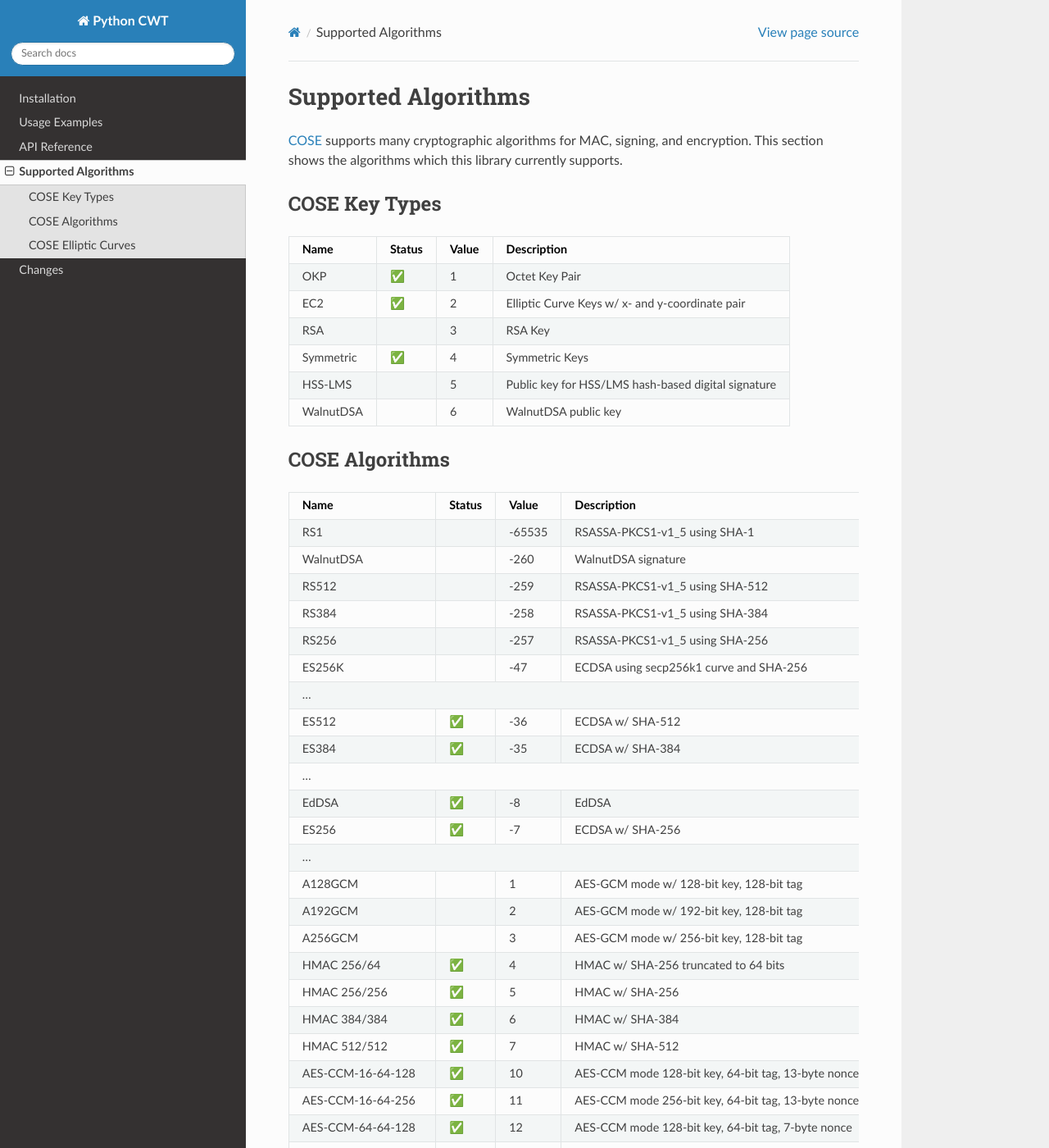
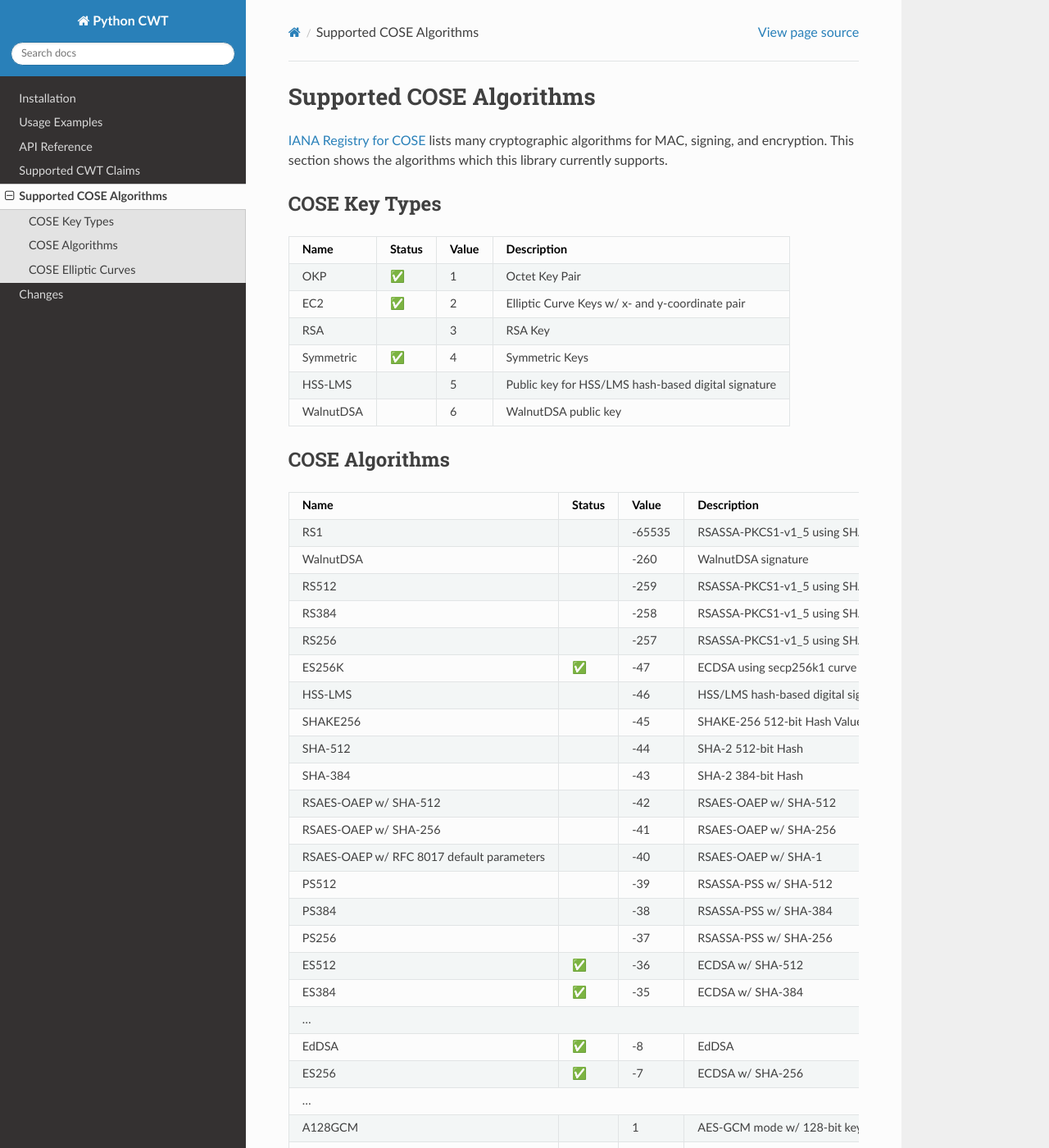
Before and after one commit to dajiaji/python-cwt, a Sphinx documentation site: the page built from docs/algorithms.rst, in a window 1280 px wide and 1400 px high. Shown: the whole window at 82% size. Built offline with Sphinx 7.4.7 and the Read the Docs theme 2.0.0, drawn with Linux system fonts in a browser that asks for light colours.

Commit message:
Update supported algorithms and claims.

```diff
--- a/docs/algorithms.rst
+++ b/docs/algorithms.rst
@@ -1,7 +1,7 @@
-Supported Algorithms
-====================
+Supported COSE Algorithms
+=========================
 
-`COSE`_ supports many cryptographic algorithms for MAC, signing, and encryption.
+`IANA Registry for COSE`_ lists many cryptographic algorithms for MAC, signing, and encryption.
 This section shows the algorithms which this library currently supports.
 
 
@@ -28,67 +28,94 @@
 COSE Algorithms
 ---------------
 
-+----------------------+--------+-------+-------------------------------------------------------+
-| Name                 | Status | Value | Description                                           |
-+======================+========+=======+=======================================================+
-| RS1                  |        | -65535| RSASSA-PKCS1-v1_5 using SHA-1                         |
-+----------------------+--------+-------+-------------------------------------------------------+
-| WalnutDSA            |        | -260  | WalnutDSA signature                                   |
-+----------------------+--------+-------+-------------------------------------------------------+
-| RS512                |        | -259  | RSASSA-PKCS1-v1_5 using SHA-512                       |
-+----------------------+--------+-------+-------------------------------------------------------+
-| RS384                |        | -258  | RSASSA-PKCS1-v1_5 using SHA-384                       |
-+----------------------+--------+-------+-------------------------------------------------------+
-| RS256                |        | -257  | RSASSA-PKCS1-v1_5 using SHA-256                       |
-+----------------------+--------+-------+-------------------------------------------------------+
-| ES256K               |        | -47   | ECDSA using secp256k1 curve and SHA-256               |
-+----------------------+--------+-------+-------------------------------------------------------+
++------------------------+--------+-------+-----------------------------------------------------+
+| Name                   | Status | Value | Description                                         |
++========================+========+=======+=====================================================+
+| RS1                    |        | -65535| RSASSA-PKCS1-v1_5 using SHA-1                       |
++------------------------+--------+-------+-----------------------------------------------------+
+| WalnutDSA              |        | -260  | WalnutDSA signature                                 |
++------------------------+--------+-------+-----------------------------------------------------+
+| RS512                  |        | -259  | RSASSA-PKCS1-v1_5 using SHA-512                     |
++------------------------+--------+-------+-----------------------------------------------------+
+| RS384                  |        | -258  | RSASSA-PKCS1-v1_5 using SHA-384                     |
++------------------------+--------+-------+-----------------------------------------------------+
+| RS256                  |        | -257  | RSASSA-PKCS1-v1_5 using SHA-256                     |
++------------------------+--------+-------+-----------------------------------------------------+
+| ES256K                 | ✅     | -47   | ECDSA using secp256k1 curve and SHA-256             |
++------------------------+--------+-------+-----------------------------------------------------+
+| HSS-LMS                |        | -46   | HSS/LMS hash-based digital signature                |
++------------------------+--------+-------+-----------------------------------------------------+
+| SHAKE256               |        | -45   | SHAKE-256 512-bit Hash Value                        |
++------------------------+--------+-------+-----------------------------------------------------+
+| SHA-512                |        | -44   | SHA-2 512-bit Hash                                  |
++------------------------+--------+-------+-----------------------------------------------------+
+| SHA-384                |        | -43   | SHA-2 384-bit Hash                                  |
++------------------------+--------+-------+-----------------------------------------------------+
+| RSAES-OAEP w/ SHA-512	 |        | -42   | RSAES-OAEP w/ SHA-512                               |
++------------------------+--------+-------+-----------------------------------------------------+
+| RSAES-OAEP w/ SHA-256	 |        | -41   | RSAES-OAEP w/ SHA-256                               |
++------------------------+--------+-------+-----------------------------------------------------+
+| RSAES-OAEP w/ RFC 8017 |        | -40   | RSAES-OAEP w/ SHA-1                                 |
+| default parameters     |        |       |                                                     |
++------------------------+--------+-------+-----------------------------------------------------+
+| PS512                  |        | -39   | RSASSA-PSS w/ SHA-512                               |
++------------------------+--------+-------+-----------------------------------------------------+
+| PS384                  |        | -38   | RSASSA-PSS w/ SHA-384                               |
++------------------------+--------+-------+-----------------------------------------------------+
+| PS256                  |        | -37   | RSASSA-PSS w/ SHA-256                               |
++------------------------+--------+-------+-----------------------------------------------------+
+| ES512                  | ✅     | -36   | ECDSA w/ SHA-512                                    |
++------------------------+--------+-------+-----------------------------------------------------+
+| ES384                  | ✅     | -35   | ECDSA w/ SHA-384                                    |
++------------------------+--------+-------+-----------------------------------------------------+
 | ...                                                                                           |
-+----------------------+--------+-------+-------------------------------------------------------+
-| ES512                | ✅     | -36   | ECDSA w/ SHA-512                                      |
-+----------------------+--------+-------+-------------------------------------------------------+
-| ES384                | ✅     | -35   | ECDSA w/ SHA-384                                      |
-+----------------------+--------+-------+-------------------------------------------------------+
++------------------------+--------+-------+-----------------------------------------------------+
+| EdDSA                  | ✅     | -8    | EdDSA                                               |
++------------------------+--------+-------+-----------------------------------------------------+
+| ES256                  | ✅     | -7    | ECDSA w/ SHA-256                                    |
++------------------------+--------+-------+-----------------------------------------------------+
 | ...                                                                                           |
-+----------------------+--------+-------+-------------------------------------------------------+
-| EdDSA                | ✅     | -8    | EdDSA                                                 |
-+----------------------+--------+-------+-------------------------------------------------------+
-| ES256                | ✅     | -7    | ECDSA w/ SHA-256                                      |
-+----------------------+--------+-------+-------------------------------------------------------+
++------------------------+--------+-------+-----------------------------------------------------+
+| A128GCM                |        | 1     | AES-GCM mode w/ 128-bit key, 128-bit tag            |
++------------------------+--------+-------+-----------------------------------------------------+
+| A192GCM                |        | 2     | AES-GCM mode w/ 192-bit key, 128-bit tag            |
++------------------------+--------+-------+-----------------------------------------------------+
+| A256GCM                |        | 3     | AES-GCM mode w/ 256-bit key, 128-bit tag            |
++------------------------+--------+-------+-----------------------------------------------------+
+| HMAC 256/64            | ✅     | 4     | HMAC w/ SHA-256 truncated to 64 bits                |
++------------------------+--------+-------+-----------------------------------------------------+
+| HMAC 256/256           | ✅     | 5     | HMAC w/ SHA-256                                     |
++------------------------+--------+-------+-----------------------------------------------------+
+| HMAC 384/384           | ✅     | 6     | HMAC w/ SHA-384                                     |
++------------------------+--------+-------+-----------------------------------------------------+
+| HMAC 512/512           | ✅     | 7     | HMAC w/ SHA-512                                     |
++------------------------+--------+-------+-----------------------------------------------------+
+| AES-CCM-16-64-128      | ✅     | 10    | AES-CCM mode 128-bit key, 64-bit tag,               |
+|                        |        |       | 13-byte nonce                                       |
++------------------------+--------+-------+-----------------------------------------------------+
+| AES-CCM-16-64-256      | ✅     | 11    | AES-CCM mode 256-bit key, 64-bit tag,               |
+|                        |        |       | 13-byte nonce                                       |
++------------------------+--------+-------+-----------------------------------------------------+
+| AES-CCM-64-64-128      | ✅     | 12    | AES-CCM mode 128-bit key, 64-bit tag,               |
+|                        |        |       | 7-byte nonce                                        |
++------------------------+--------+-------+-----------------------------------------------------+
+| AES-CCM-64-64-256      | ✅     | 13    | AES-CCM mode 256-bit key, 64-bit tag,               |
+|                        |        |       | 7-byte nonce                                        |
++------------------------+--------+-------+-----------------------------------------------------+
 | ...                                                                                           |
-+----------------------+--------+-------+-------------------------------------------------------+
-| A128GCM              |        | 1     | AES-GCM mode w/ 128-bit key, 128-bit tag              |
-+----------------------+--------+-------+-------------------------------------------------------+
-| A192GCM              |        | 2     | AES-GCM mode w/ 192-bit key, 128-bit tag              |
-+----------------------+--------+-------+-------------------------------------------------------+
-| A256GCM              |        | 3     | AES-GCM mode w/ 256-bit key, 128-bit tag              |
-+----------------------+--------+-------+-------------------------------------------------------+
-| HMAC 256/64          | ✅     | 4     | HMAC w/ SHA-256 truncated to 64 bits                  |
-+----------------------+--------+-------+-------------------------------------------------------+
-| HMAC 256/256         | ✅     | 5     | HMAC w/ SHA-256                                       |
-+----------------------+--------+-------+-------------------------------------------------------+
-| HMAC 384/384         | ✅     | 6     | HMAC w/ SHA-384                                       |
-+----------------------+--------+-------+-------------------------------------------------------+
-| HMAC 512/512         | ✅     | 7     | HMAC w/ SHA-512                                       |
-+----------------------+--------+-------+-------------------------------------------------------+
-| AES-CCM-16-64-128    | ✅     | 10    | AES-CCM mode 128-bit key, 64-bit tag, 13-byte nonce   |
-+----------------------+--------+-------+-------------------------------------------------------+
-| AES-CCM-16-64-256    | ✅     | 11    | AES-CCM mode 256-bit key, 64-bit tag, 13-byte nonce   |
-+----------------------+--------+-------+-------------------------------------------------------+
-| AES-CCM-64-64-128    | ✅     | 12    | AES-CCM mode 128-bit key, 64-bit tag, 7-byte nonce    |
-+----------------------+--------+-------+-------------------------------------------------------+
-| AES-CCM-64-64-256    | ✅     | 13    | AES-CCM mode 256-bit key, 64-bit tag, 7-byte nonce    |
-+----------------------+--------+-------+-------------------------------------------------------+
-| ...                                                                                           |
-+----------------------+--------+-------+-------------------------------------------------------+
-| AES-CCM-16-128-128   | ✅     | 30    | AES-CCM mode 128-bit key, 128-bit tag, 13-byte nonce  |
-+----------------------+--------+-------+-------------------------------------------------------+
-| AES-CCM-16-128-256   | ✅     | 31    | AES-CCM mode 256-bit key, 128-bit tag, 13-byte nonce  |
-+----------------------+--------+-------+-------------------------------------------------------+
-| AES-CCM-64-128-128   | ✅     | 32    | AES-CCM mode 128-bit key, 128-bit tag, 7-byte nonce   |
-+----------------------+--------+-------+-------------------------------------------------------+
-| AES-CCM-64-128-256   | ✅     | 33    | AES-CCM mode 256-bit key, 128-bit tag, 7-byte nonce   |
-+----------------------+--------+-------+-------------------------------------------------------+
++------------------------+--------+-------+-----------------------------------------------------+
+| AES-CCM-16-128-128     | ✅     | 30    | AES-CCM mode 128-bit key, 128-bit tag,              |
+|                        |        |       | 13-byte nonce                                       |
++------------------------+--------+-------+-----------------------------------------------------+
+| AES-CCM-16-128-256     | ✅     | 31    | AES-CCM mode 256-bit key, 128-bit tag,              |
+|                        |        |       | 13-byte nonce                                       |
++------------------------+--------+-------+-----------------------------------------------------+
+| AES-CCM-64-128-128     | ✅     | 32    | AES-CCM mode 128-bit key, 128-bit tag,              |
+|                        |        |       | 7-byte nonce                                        |
++------------------------+--------+-------+-----------------------------------------------------+
+| AES-CCM-64-128-256     | ✅     | 33    | AES-CCM mode 256-bit key, 128-bit tag,              |
+|                        |        |       | 7-byte nonce                                        |
++------------------------+--------+-------+-----------------------------------------------------+
 
 COSE Elliptic Curves
 --------------------
@@ -102,9 +129,9 @@
 +----------------------+--------+-------+-------------------------------------------------------+
 | P-521                | ✅     | 3     | NIST P-521 also known as secp521r1                    |
 +----------------------+--------+-------+-------------------------------------------------------+
-| X25519               | ✅     | 4     | X25519 for use w/ ECDH only                           |
+| X25519               |        | 4     | X25519 for use w/ ECDH only                           |
 +----------------------+--------+-------+-------------------------------------------------------+
-| X448                 | ✅     | 5     | X448 for use w/ ECDH only                             |
+| X448                 |        | 5     | X448 for use w/ ECDH only                             |
 +----------------------+--------+-------+-------------------------------------------------------+
 | Ed25519              | ✅     | 6     | Ed25519 for use w/ EdDSA only                         |
 +----------------------+--------+-------+-------------------------------------------------------+
@@ -113,4 +140,4 @@
 | secp256k1            | ✅     | 8     | SECG secp256k1 curve                                  |
 +----------------------+--------+-------+-------------------------------------------------------+
 
-.. _`COSE`: https://www.iana.org/assignments/cose/cose.xhtml
+.. _`IANA Registry for COSE`: https://www.iana.org/assignments/cose/cose.xhtml
--- a/docs/index.rst
+++ b/docs/index.rst
@@ -46,6 +46,7 @@
    installation
    usage
    api
+   claims
    algorithms
    changes
 
```
Also changed, not shown: docs/claims.rst (added, +54 -0 lines).
